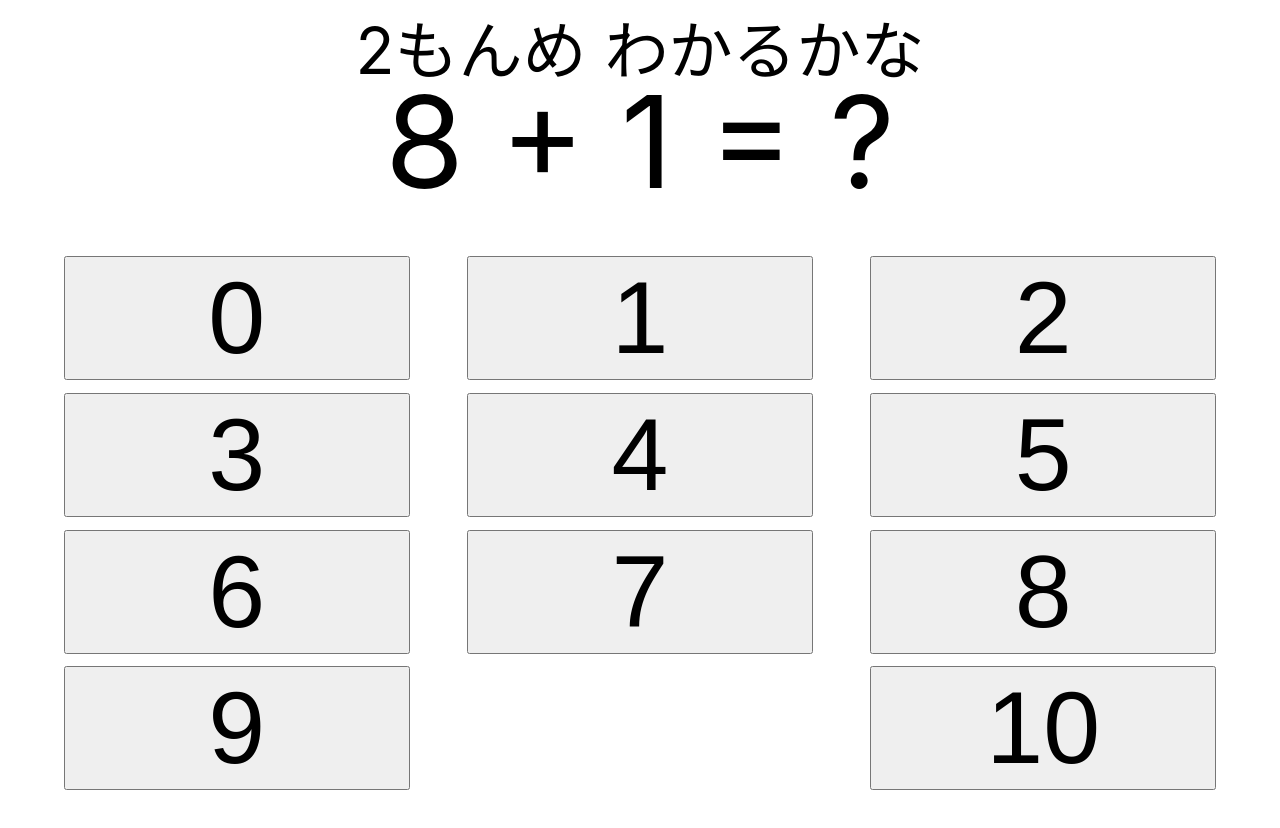
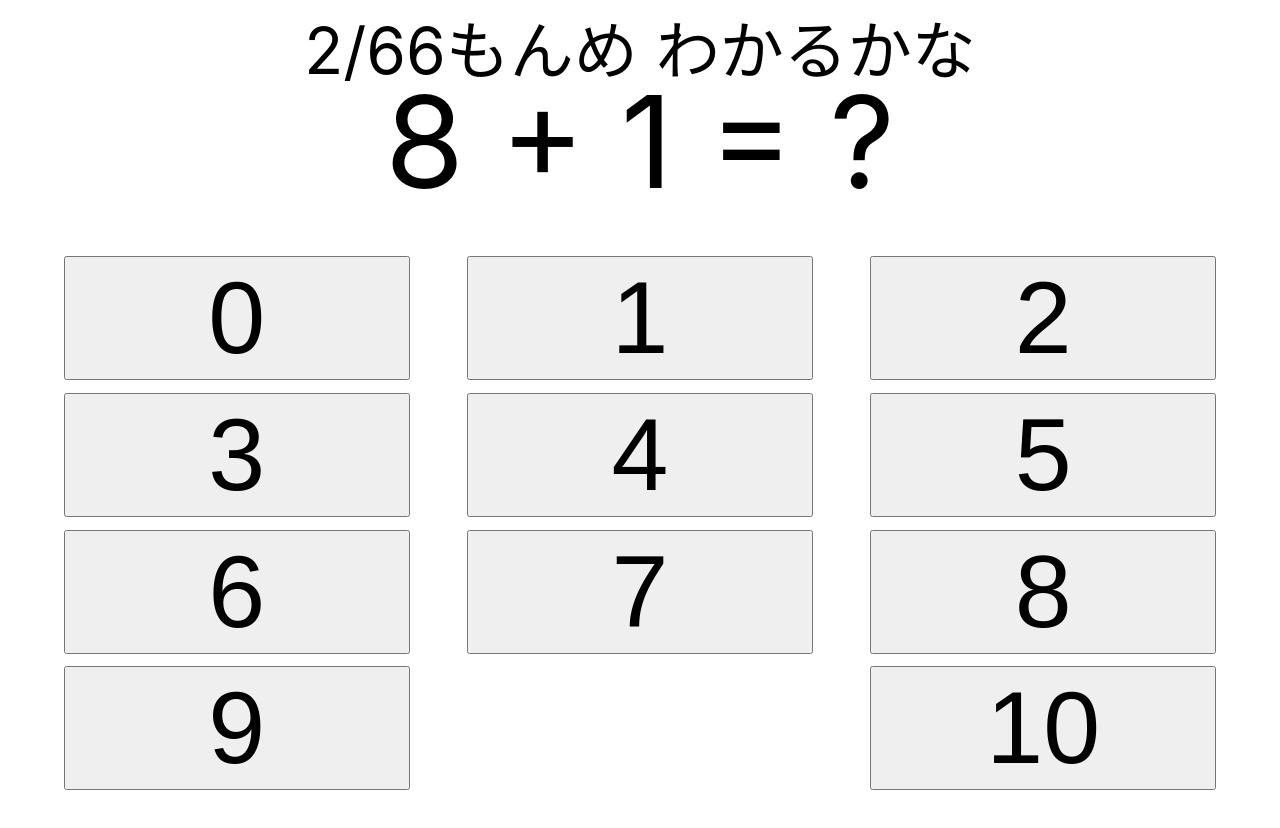
Before and after one commit to mechamogera/keisan-card, a React (Create React App) app: page /keisan-card/plus in a window 1280 px wide. Shown: the top 828 px of the page. Built offline with nearby package versions, Linux system fonts and the light colour scheme.

Commit message:
story: 全数を表示するように

```diff
--- a/src/containers/App/App.tsx
+++ b/src/containers/App/App.tsx
@@ -54,10 +54,12 @@ function App() {
         <Route path="/keisan-card/plus"
                element={ <Keisan resultRange={[0, 10]}
                                 operation="+"
+                                listSize={plusList.length}
                                 nextValueProc={getNextValueProc(plusList, makePlusList)} /> } />
         <Route path="*"
                element={ <Keisan resultRange={[0, 10]}
                                 operation="-"
+                                listSize={minusList.length}
                                 nextValueProc={getNextValueProc(minusList, makeMinusList)} /> } />
       </Routes>
       </BrowserRouter>
--- a/src/containers/Keisan/index.tsx
+++ b/src/containers/Keisan/index.tsx
@@ -3,8 +3,10 @@ import './keisan.css';
 
 function Keisan({resultRange,
                 operation,
+                listSize,
                 nextValueProc}: { resultRange: number[],
                               operation: string,
+                              listSize: number,
                               nextValueProc: (beforeNum1:number, beforNum2:number) => { num1:number, num2:number }}) {
 
   function getReading(operation: string) : string {
@@ -88,7 +90,7 @@ function Keisan({resultRange,
 
   return (
     <div className="Minus">
-      <div className="Message">{numQuestion}もんめ {message}</div>
+      <div className="Message">{numQuestion}/{listSize}もんめ {message}</div>
       <div className="Question">{numFirst} {operation} {numSecound} = ?</div>
       <div className="Result">
         {Results()}
```
